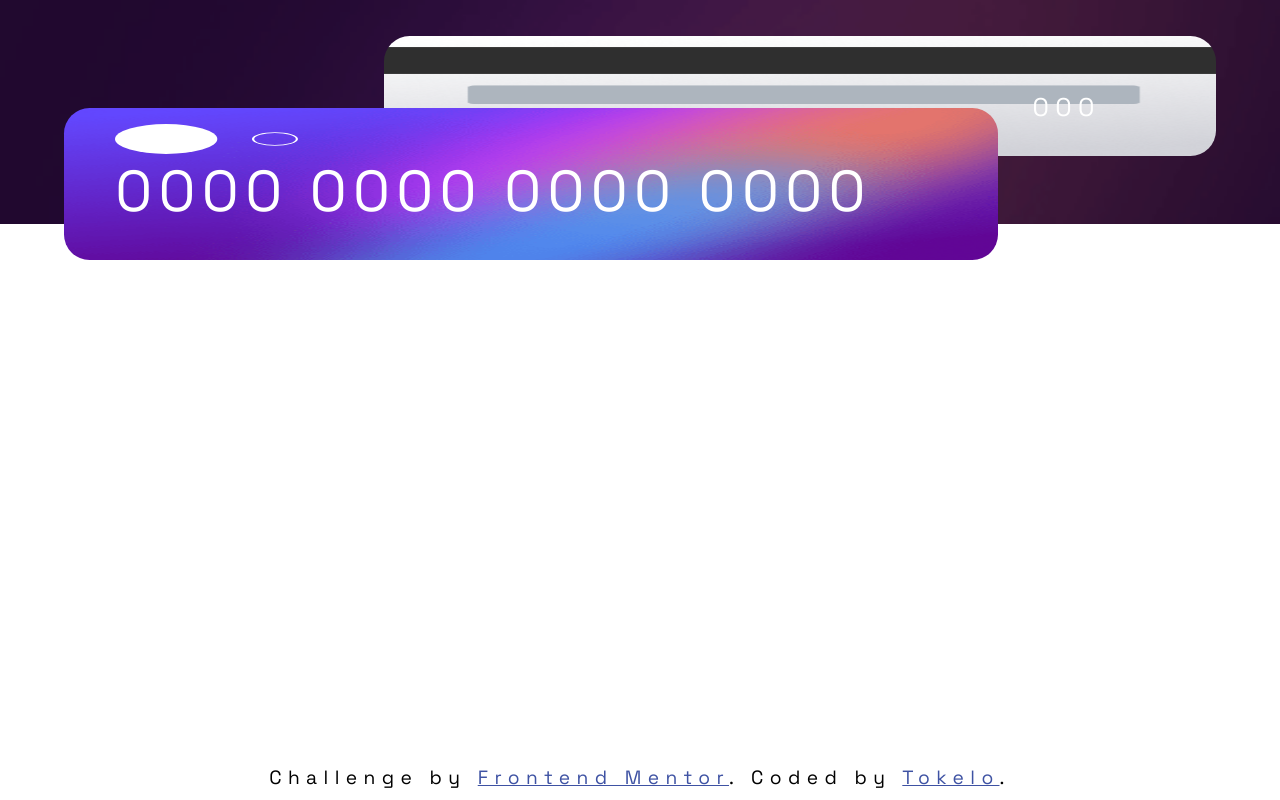
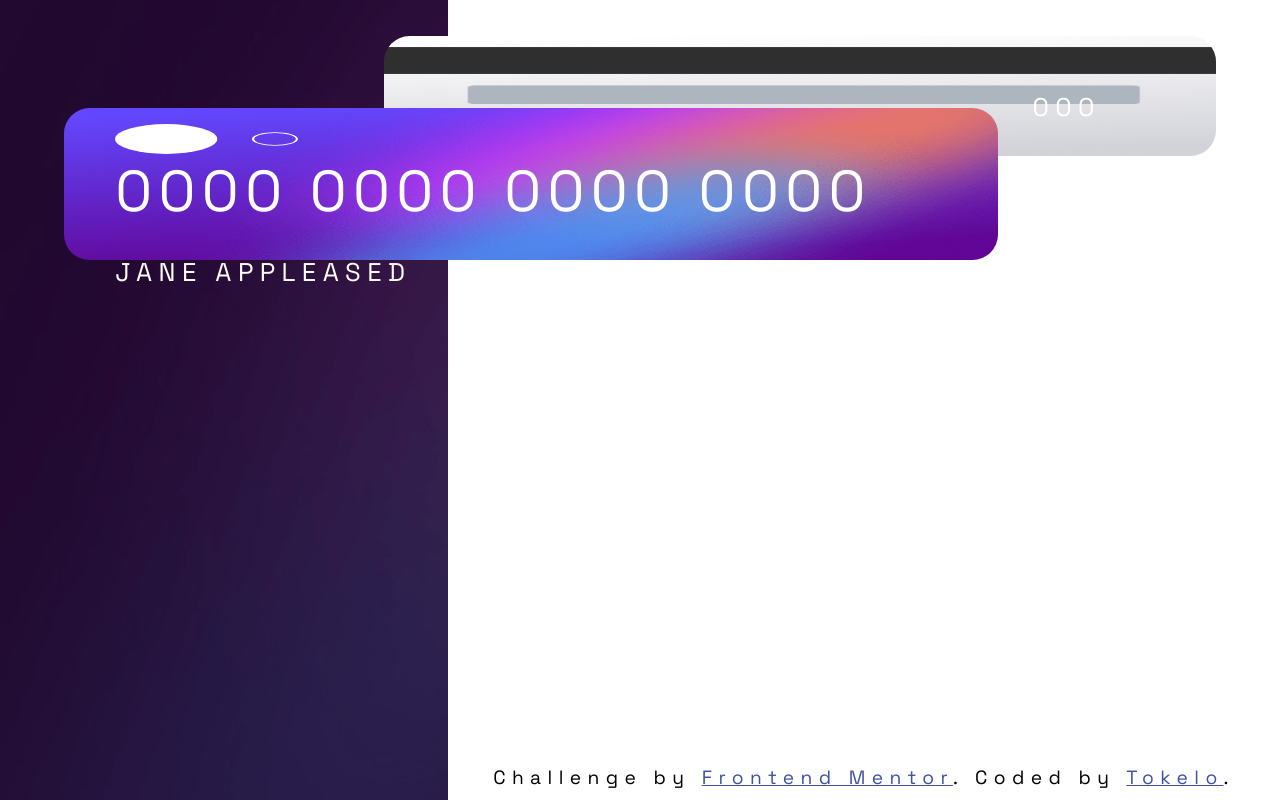
Before and after one commit to Kennedy-was-taken/interactive-card-details-form-main, an Angular app: page / in a window 1280 px wide. Built offline with nearby package versions, Linux system fonts and the light colour scheme.

Commit message:
tablet init

```diff
--- a/src/app/app.component.scss
+++ b/src/app/app.component.scss
@@ -4,7 +4,7 @@
 // layout dimentions
 @import "../styles/device_dimensions.scss";
 
-// gridview
+// gridview row
 .card_information_container{
     display: grid;
     grid-template-rows: 28% 1fr;
@@ -127,15 +127,61 @@
 }
 
 //smaller tablet screen resolutions
-@media (min-width: $phones){
-    .card_information_container{
+@media (min-width: $phones) {
 
+
+}
+//larger tablet screen resolutions
+@media (min-width: $tablets) {
+
+    // gridview column
+    .card_information_container {
+        display: grid;
+        grid-template-columns: 35% 1fr;
+        grid-template-rows: none;
+        width: 100%;
+        height: 100%;
+
+        // first grid
+        .card_background {
+            background-image: url("../assets/images/bg-main-mobile.png");
+            background-repeat: no-repeat;
+            background-size: cover;
+            grid-row-start: 1;
+            grid-column-start: 1;
+        }
+
+        // second grid
+        .card_information {
+            display: flex;
+            flex-direction: row;
+            grid-row-start: 1;
+            grid-column-start: 2;
+
+            .attribution {
+                width: 100%;
+                @include font_size(1.5dvw);
+                text-align: center;
+                margin-top: auto;
+                margin-bottom: 10px;
+
+                a {
+                    color: hsl(228, 45%, 44%);
+                }
+            }
+
+        }
     }
 
-}
+    // z-index: 1, card images
+    .image_container {
 
-//larger tablet screen resolutions
-@media (min-width: $tablets){
+        // image global values
+        // .image_back_card, .image_front_card {
+        //     width: 35dvw;
+        //     height: 15dvh;
+        // }
+    }
 
 
 }
```
